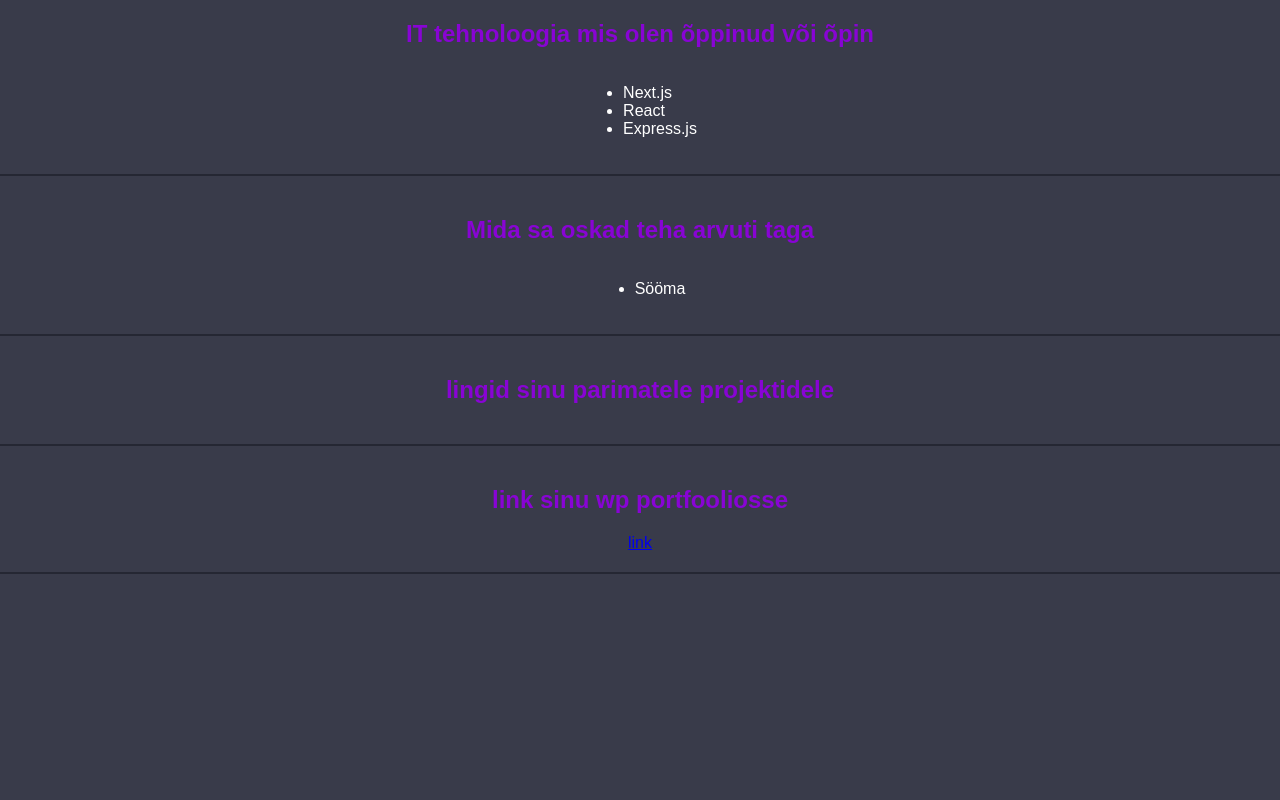
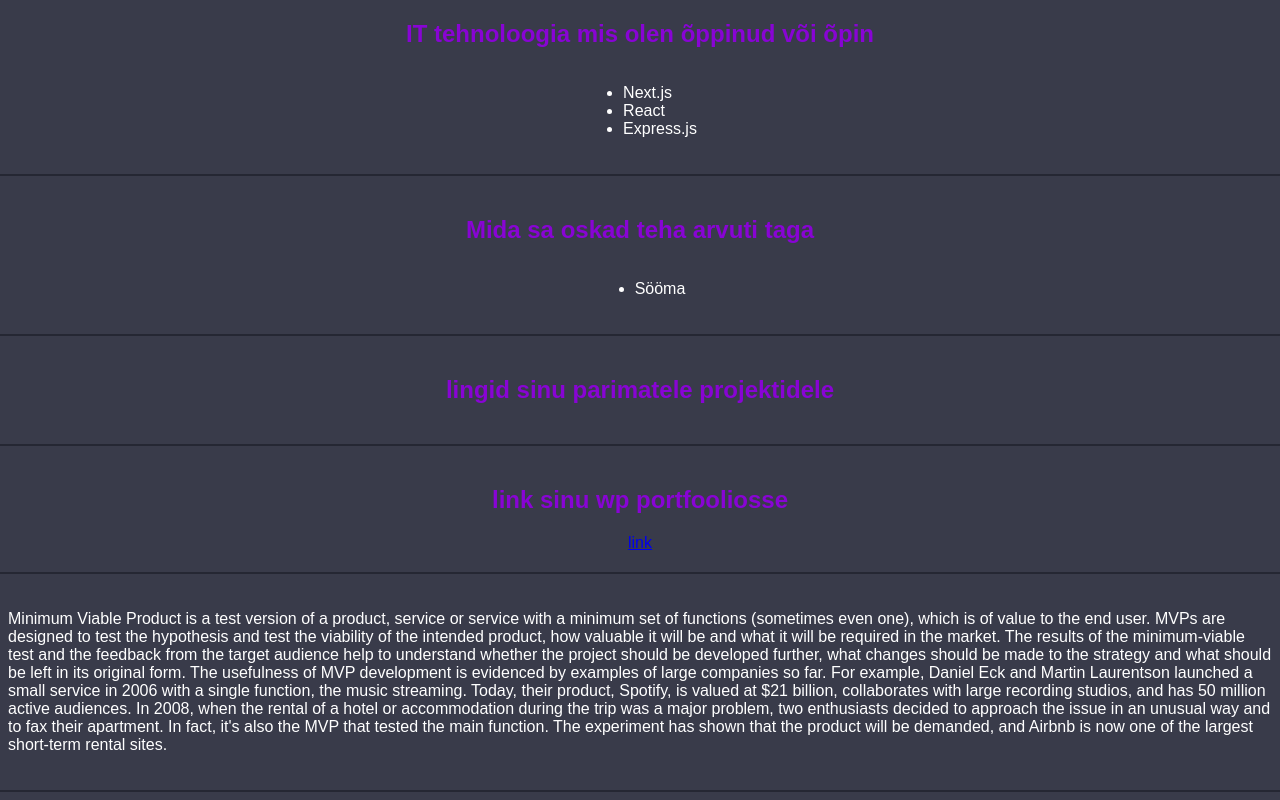
Before and after one commit to phenibut645/koduveebileht, a plain HTML site: page index.html in a window 1280 px wide. Shown: the part 545-1345 px from the top of the page. Before the commit the page ends 1127 px from the top, so only its background shows below. Drawn offline with Linux system fonts and the light colour scheme.

Commit message:
Update index.html

```diff
--- a/index.html
+++ b/index.html
@@ -47,6 +47,13 @@
         <h2>link sinu wp portfooliosse</h2>
         <a href="https://aleksandermilisenko23.thkit.ee/wp">link</a>
     </div>
+    <div class="part-container">
+        <p>Minimum Viable Product is a test version of a product, service or service with a minimum set of functions (sometimes even one), which is of value to the end user.
+MVPs are designed to test the hypothesis and test the viability of the intended product, how valuable it will be and what it will be required in the market.
+The results of the minimum-viable test and the feedback from the target audience help to understand whether the project should be developed further, what changes should be made to the strategy and what should be left in its original form.
+The usefulness of MVP development is evidenced by examples of large companies so far. For example, Daniel Eck and Martin Laurentson launched a small service in 2006 with a single function, the music streaming. Today, their product, Spotify, is valued at $21 billion, collaborates with large recording studios, and has 50 million active audiences.
+In 2008, when the rental of a hotel or accommodation during the trip was a major problem, two enthusiasts decided to approach the issue in an unusual way and to fax their apartment. In fact, it's also the MVP that tested the main function. The experiment has shown that the product will be demanded, and Airbnb is now one of the largest short-term rental sites.</p>
+    </div>
 
 </div>
 </body>
```
